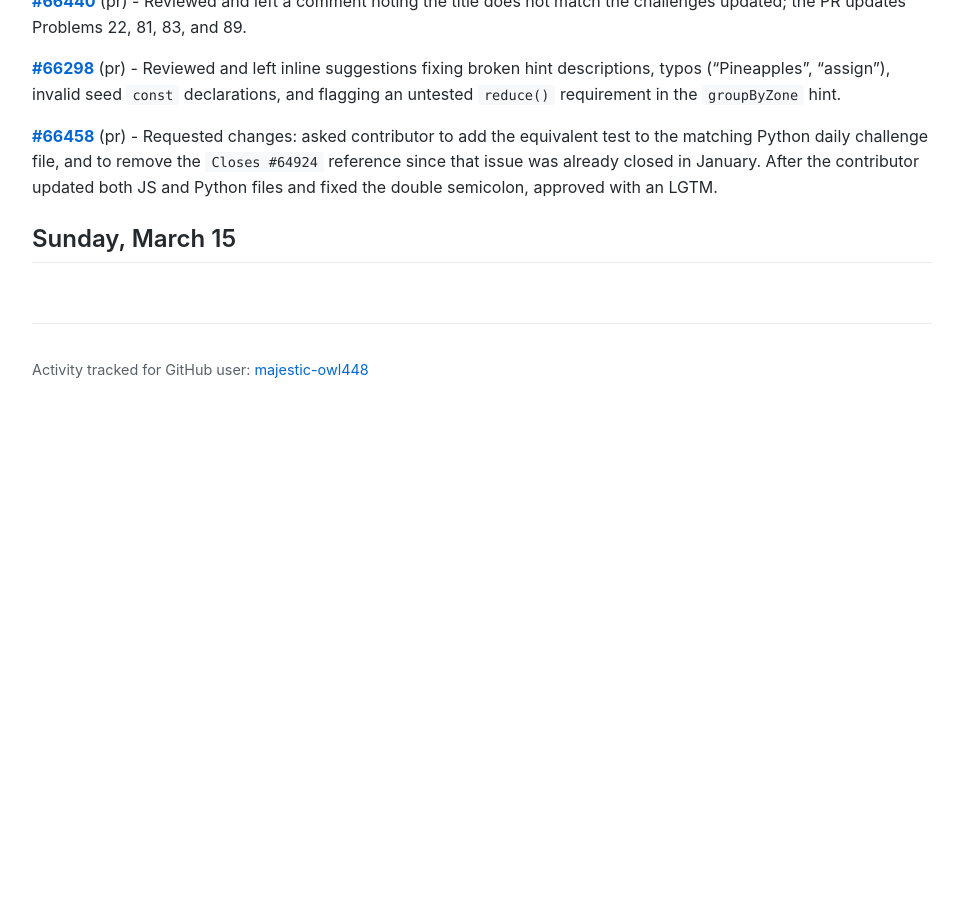
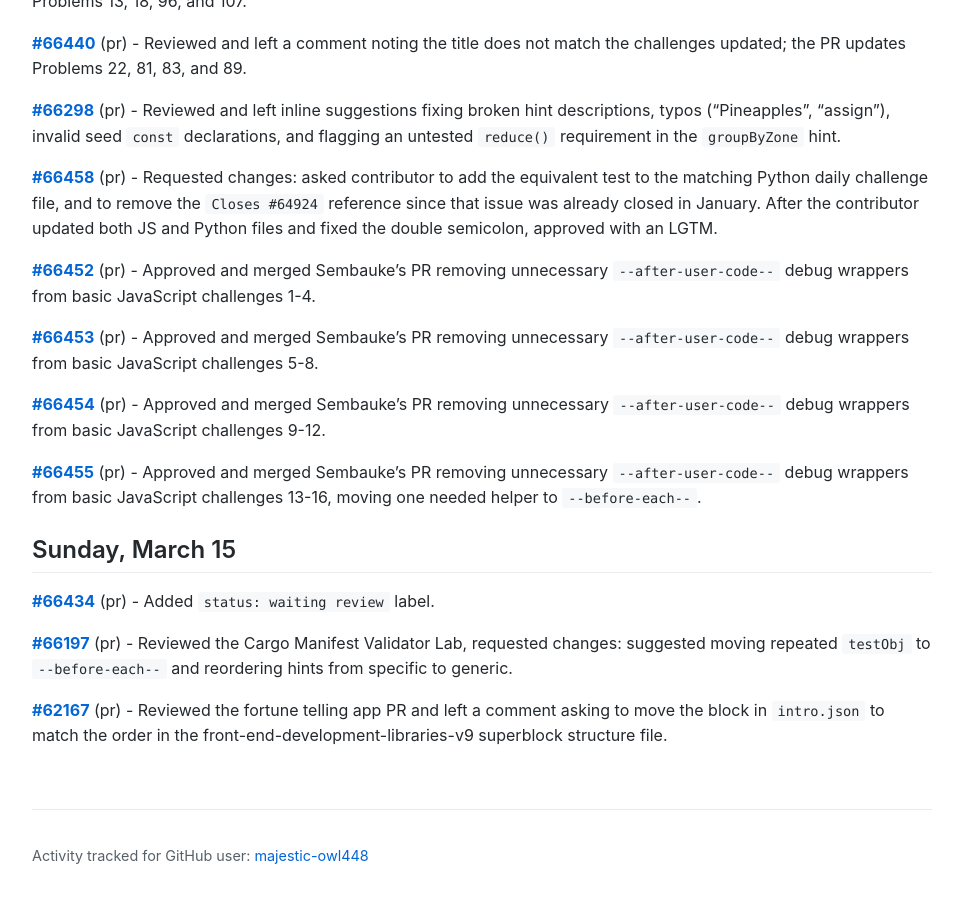
Before and after one commit to majestic-owl448/tracking, a Jekyll site: the page built from activity-2026-03-09.md, in a window 1280 px wide and 900 px high, scrolled down 6302 px. Shown: the whole window, without its empty margins (158-1119 px from the left). Built offline with Jekyll 4.4.1, drawn with Linux system fonts in a browser that asks for light colours; before the commit the page ends 6717 px from its top, so only the background shows below that; some of the changed text lies outside the part shown.

```diff
--- a/activity-2026-03-09.md
+++ b/activity-2026-03-09.md
@@ -161,6 +161,8 @@ permalink: /activity-2026-03-09.html
 
 **[#66434](https://github.com/freeCodeCamp/freeCodeCamp/pull/66434)** (pr) - Opened PR to correct `pdb.set_trace()` being called a "method" (it is a module-level function) and `elif` being called a "statement" (it is a clause) across 5 Python v9 curriculum files.
 
+**[#66434](https://github.com/freeCodeCamp/freeCodeCamp/pull/66434)** (pr) - Applied Dario-DC's inline suggestions from code review.
+
 **[#66429](https://github.com/freeCodeCamp/freeCodeCamp/pull/66429)** (pr) - Approved and merged the PR moving Rosetta Code challenge test setup from `--after-user-code--` to `--before-each--` hooks, with an LGTM.
 
 **[#66430](https://github.com/freeCodeCamp/freeCodeCamp/pull/66430)** (pr) - Approved and merged the PR moving Rosetta Code challenge test setup from `--after-user-code--` to `--before-each--` hooks, with an LGTM.
@@ -189,4 +191,18 @@ permalink: /activity-2026-03-09.html
 
 **[#66458](https://github.com/freeCodeCamp/freeCodeCamp/pull/66458)** (pr) - Requested changes: asked contributor to add the equivalent test to the matching Python daily challenge file, and to remove the `Closes #64924` reference since that issue was already closed in January. After the contributor updated both JS and Python files and fixed the double semicolon, approved with an LGTM.
 
+**[#66452](https://github.com/freeCodeCamp/freeCodeCamp/pull/66452)** (pr) - Approved and merged Sembauke's PR removing unnecessary `--after-user-code--` debug wrappers from basic JavaScript challenges 1-4.
+
+**[#66453](https://github.com/freeCodeCamp/freeCodeCamp/pull/66453)** (pr) - Approved and merged Sembauke's PR removing unnecessary `--after-user-code--` debug wrappers from basic JavaScript challenges 5-8.
+
+**[#66454](https://github.com/freeCodeCamp/freeCodeCamp/pull/66454)** (pr) - Approved and merged Sembauke's PR removing unnecessary `--after-user-code--` debug wrappers from basic JavaScript challenges 9-12.
+
+**[#66455](https://github.com/freeCodeCamp/freeCodeCamp/pull/66455)** (pr) - Approved and merged Sembauke's PR removing unnecessary `--after-user-code--` debug wrappers from basic JavaScript challenges 13-16, moving one needed helper to `--before-each--`.
+
 ## Sunday, March 15
+
+**[#66434](https://github.com/freeCodeCamp/freeCodeCamp/pull/66434)** (pr) - Added `status: waiting review` label.
+
+**[#66197](https://github.com/freeCodeCamp/freeCodeCamp/pull/66197)** (pr) - Reviewed the Cargo Manifest Validator Lab, requested changes: suggested moving repeated `testObj` to `--before-each--` and reordering hints from specific to generic.
+
+**[#62167](https://github.com/freeCodeCamp/freeCodeCamp/pull/62167)** (pr) - Reviewed the fortune telling app PR and left a comment asking to move the block in `intro.json` to match the order in the front-end-development-libraries-v9 superblock structure file.
```
Also changed, not shown: follow-up.md (added, +27 -0 lines), todo.md (added, +66 -0 lines).
